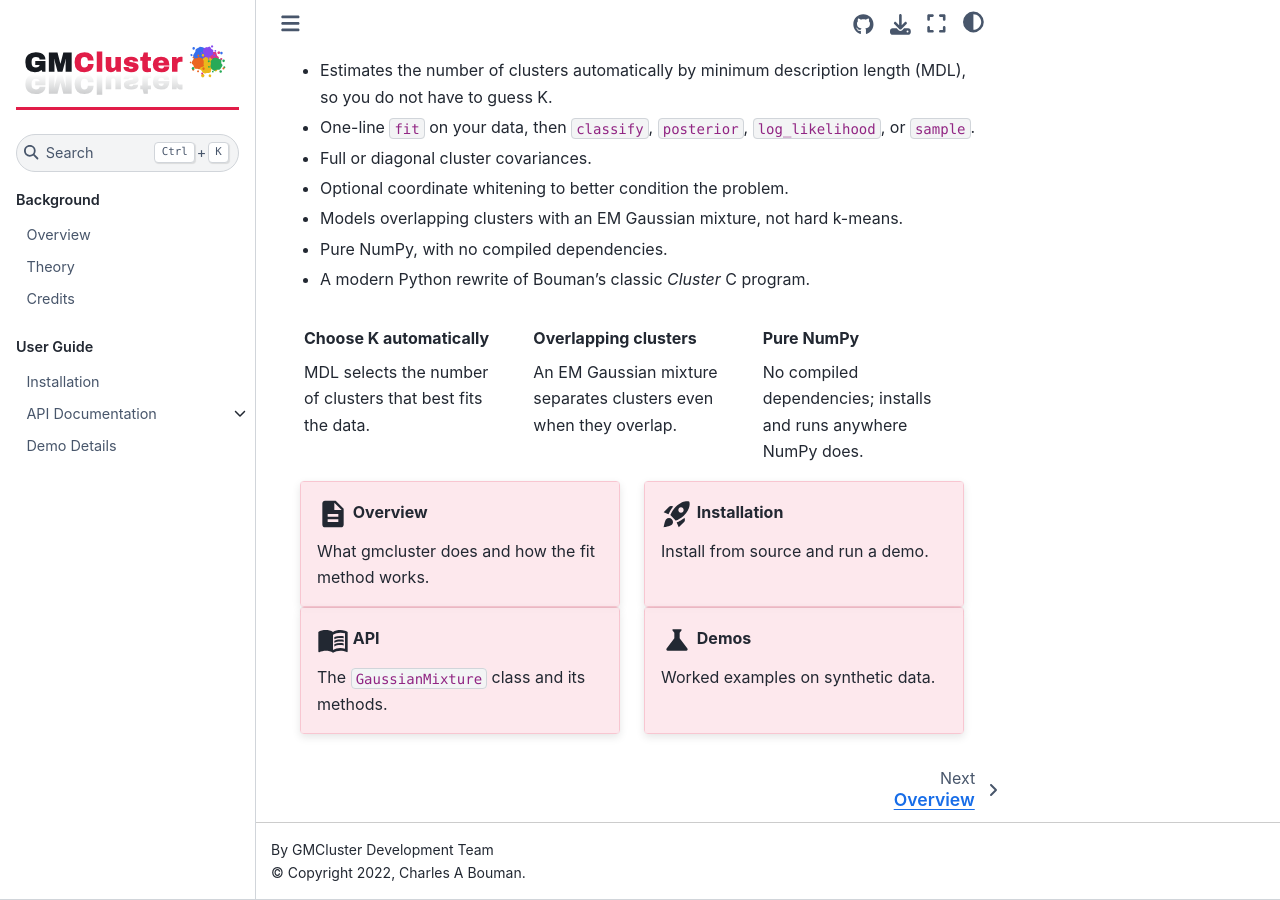
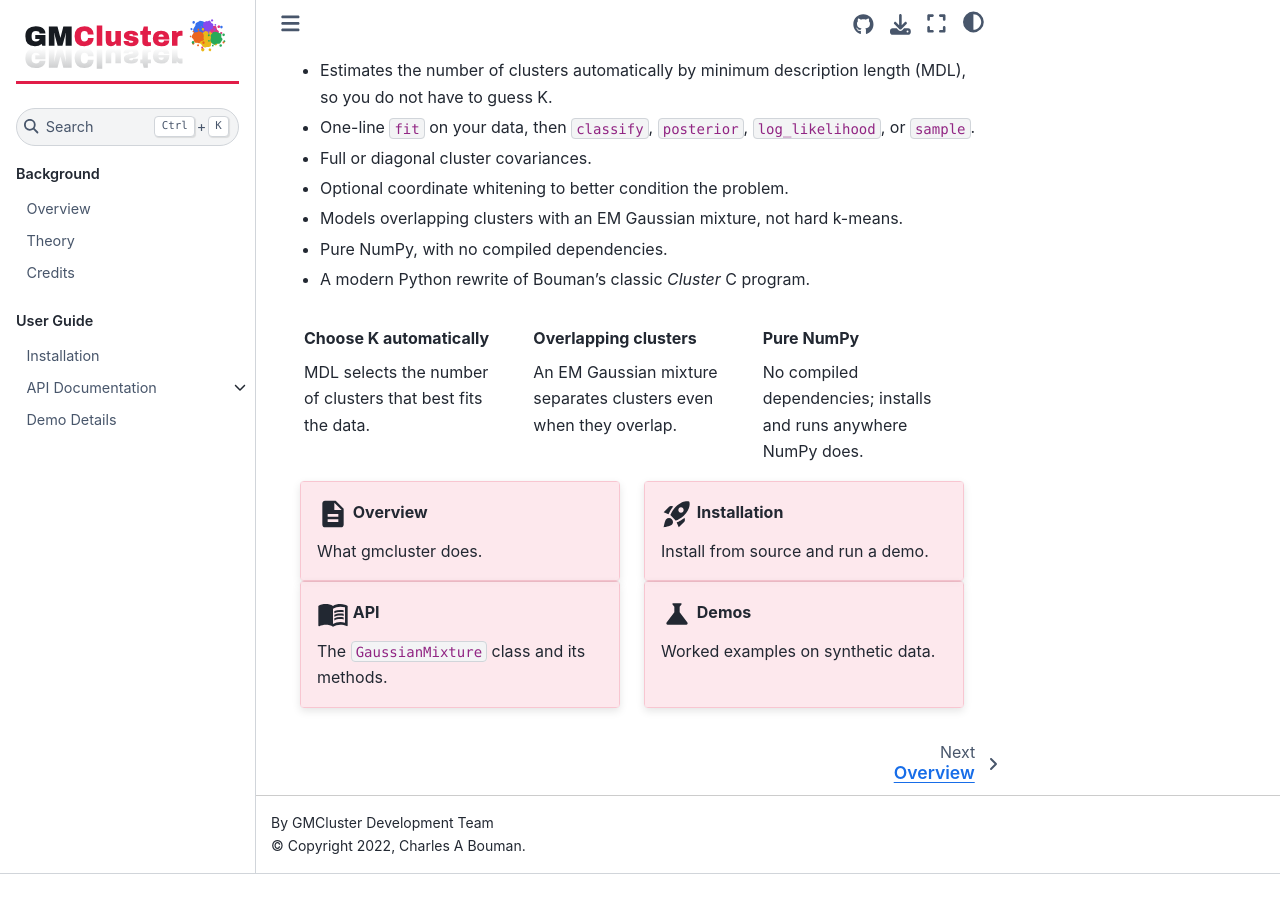
Before and after one commit to cabouman/gmcluster, a Sphinx documentation site: the page built from docs/source/index.rst, in a window 1280 px wide and 900 px high, scrolled down 568 px. Built offline with Sphinx 7.4.7 and the Sphinx Book theme 1.1.4, drawn with Linux system fonts in a browser that asks for light colours; pages that are not in the unit, such as notebooks, are missing from menus; after the commit the page ends 1442 px from its top, so only the background shows below that.

Commit message:
Shorten the Overview card text on the landing page
Fit it on one line.

Co-Authored-By: Claude Opus 4.8 <noreply@anthropic.com>
Claude-Session: https://claude.ai/code/session_01V68g4ip5sveWJBSwT3UHxk

```diff
--- a/docs/source/index.rst
+++ b/docs/source/index.rst
@@ -59,7 +59,7 @@ data, and picks the number of clusters for you.
       :link: overview
       :link-type: doc
 
-      What gmcluster does and how the fit method works.
+      What gmcluster does.
 
    .. grid-item-card:: :material-regular:`rocket_launch;2em` Installation
       :class-card: gmc-nav
```
